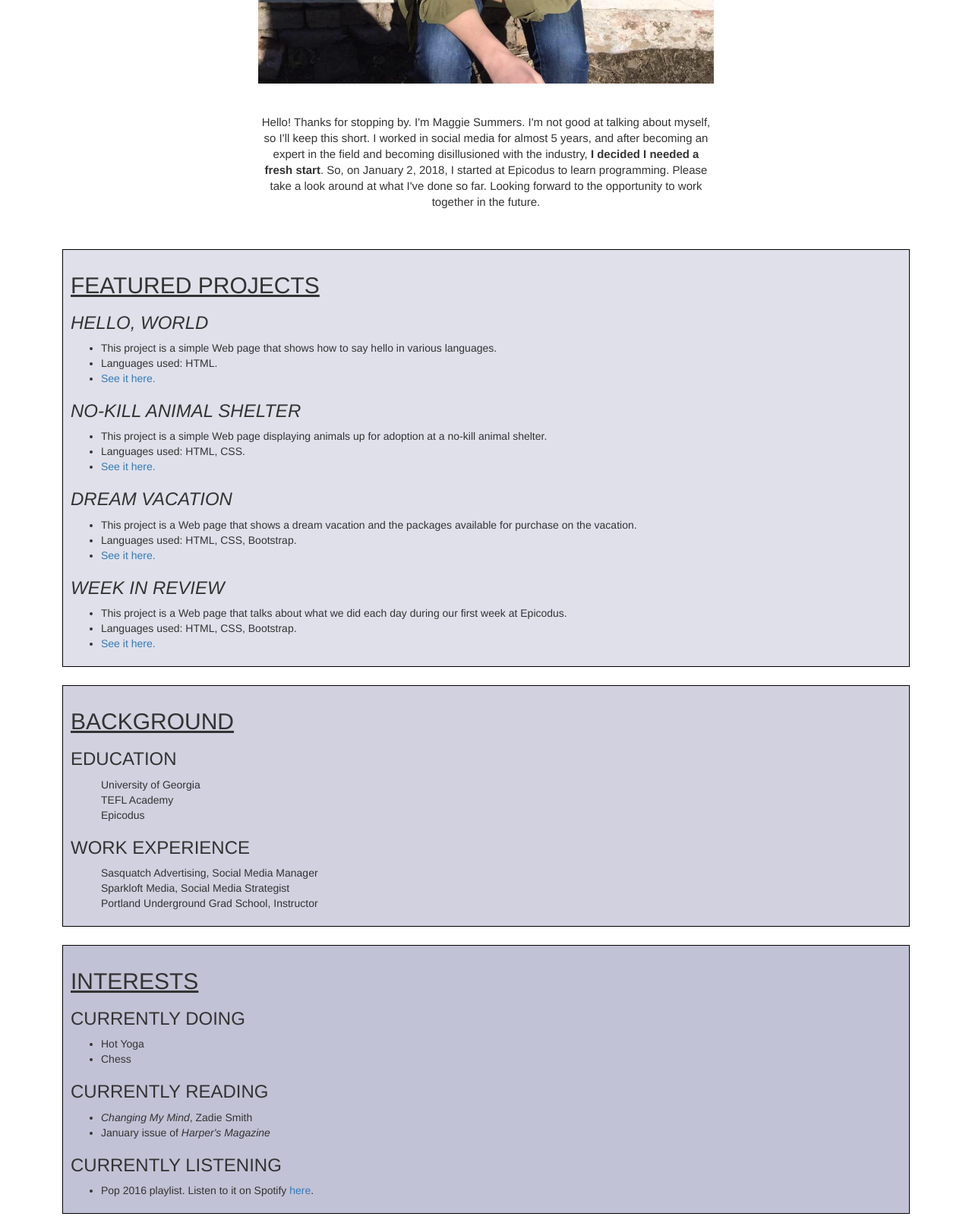
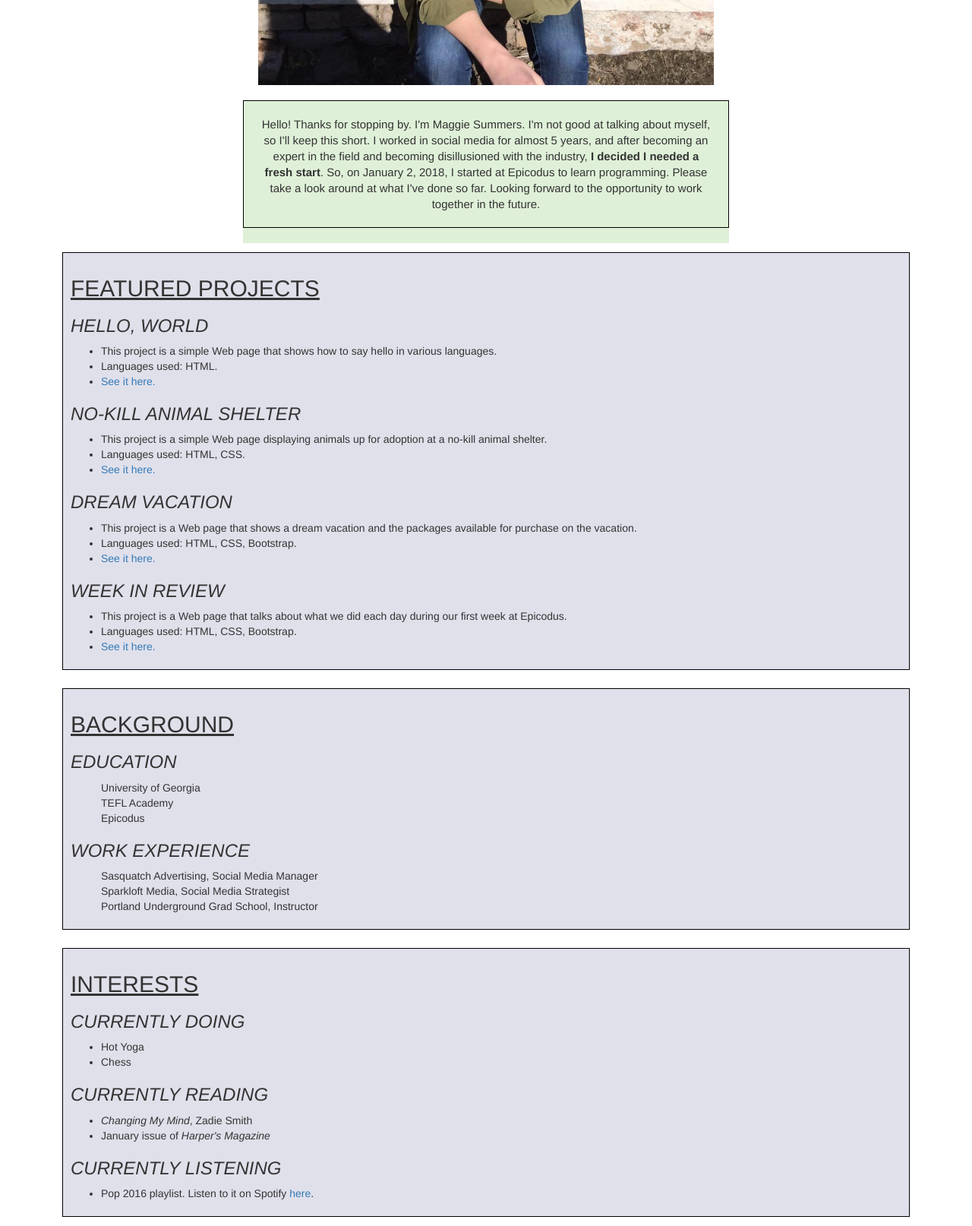
Before and after one commit to summersmaggie/portfolio-landing-page, a plain HTML site: page index.html in a window 1280 px wide. Shown: the part 620-2234 px from the top of the page at 76% size. Drawn offline with Linux system fonts and the light colour scheme.

Commit message:
add style

```diff
--- a/css/styles.css
+++ b/css/styles.css
@@ -3,6 +3,7 @@
   width: 50%;
   text-align: center;
   padding: 20px;
+  border: 1px solid black;
 }
 
 .image {
@@ -22,6 +23,7 @@
   text-align: center;
   font-size: 15px;
   padding: 20px;
+  border: 1px solid black;
 }
 
 .featured-projects {
@@ -34,14 +36,14 @@
 .background {
   padding: 10px;
   margin: 12px;
-  background-color: #d1d1e0;
+  background-color: #e0e0eb;
   border: 1px solid black;
 }
 
 .interests {
   padding: 10px;
   margin: 12px;
-  background-color: #c2c2d6;
+  background-color: #e0e0eb;
   border: 1px solid black;
 }
 
@@ -49,7 +51,7 @@ h2 {
   text-decoration: underline;
 }
 
-.featured-projects h3 {
+h3 {
   font-style: italic;
 }
 
--- a/index.html
+++ b/index.html
@@ -9,7 +9,7 @@
   </head>
 
   <body>
-    <div class="header">
+    <div class="header bg-info">
       <h1><em>MAGGIE SUMMERS</em></h1>
     </div>
 
@@ -17,7 +17,7 @@
       <img src=img/maggie.jpg alt="Maggie Summers" class=img-responsive alt="Responsive image">
     </div>
 
-    <div class="description">
+    <div class="description bg-success">
       <p class="lead">Hello! Thanks for stopping by.
       I'm Maggie Summers. I'm not good at talking about myself, so I'll keep this short.
       I worked in social media for almost 5 years, and after becoming an expert in the field and becoming disillusioned with the industry, <strong>I decided I needed a fresh start</strong>. So, on January 2, 2018, I started at Epicodus to learn programming.
```
